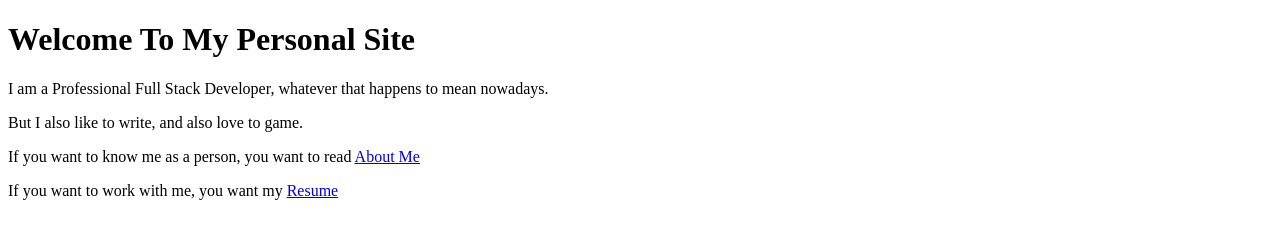
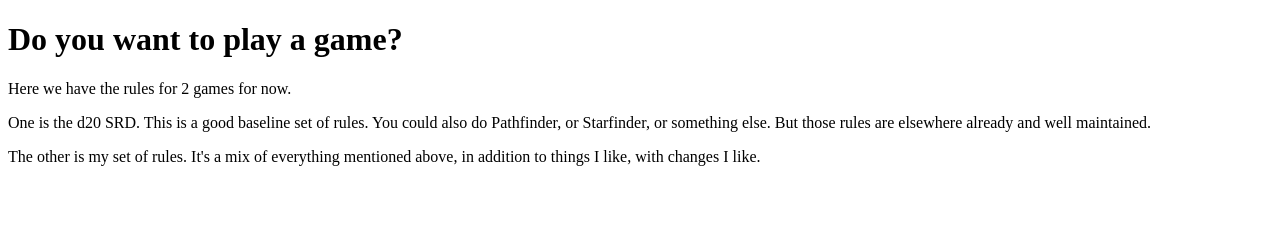
Before and after one commit to Rangoric/gcs, a Gatsby site: page / in a window 1280 px wide. Built offline with nearby package versions, Linux system fonts and the light colour scheme; Gatsby itself is replaced by a stand-in of ours.

```diff
--- a/package.json
+++ b/package.json
@@ -10,6 +10,7 @@
     "@reduxjs/toolkit": "^1.4.0",
     "@types/react-helmet": "^6.1.0",
     "babel-plugin-styled-components": "^1.10.7",
+    "evergreen-ui": "^5.1.2",
     "gatsby": "^2.23.3",
     "gatsby-image": "^2.4.5",
     "gatsby-plugin-manifest": "^2.4.9",
--- a/src/pages/index.tsx
+++ b/src/pages/index.tsx
@@ -6,11 +6,10 @@
 const IndexPage = () => (
   <>
     <SEO title="Home" />
-    <h1>Welcome To My Personal Site</h1>
-    <p>I am a Professional Full Stack Developer, whatever that happens to mean nowadays.</p>
-    <p>But I also like to write, and also love to game.</p>
-    <p>If you want to know me as a person, you want to read <Link to="/about-me/">About Me</Link><br/></p>
-    <p>If you want to work with me, you want my <Link to="/resume/">Resume</Link></p>
+    <h1>Do you want to play a game?</h1>
+    <p>Here we have the rules for 2 games for now.</p>
+    <p>One is the d20 SRD. This is a good baseline set of rules. You could also do Pathfinder, or Starfinder, or something else. But those rules are elsewhere already and well maintained.</p>
+    <p>The other is my set of rules. It's a mix of everything mentioned above, in addition to things I like, with changes I like.</p>
   </>
 )
 
```
Also changed, not shown: 1 other file.
